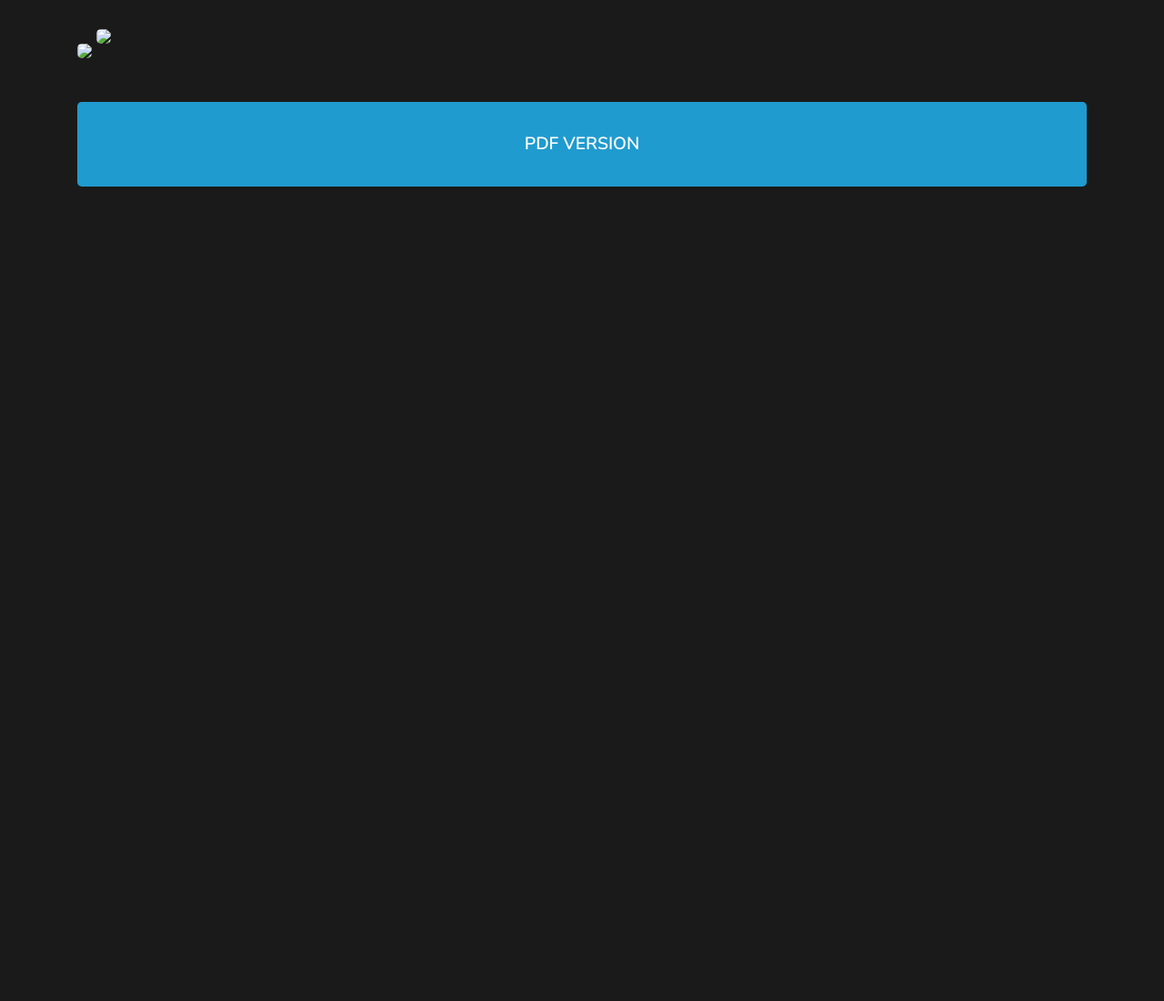
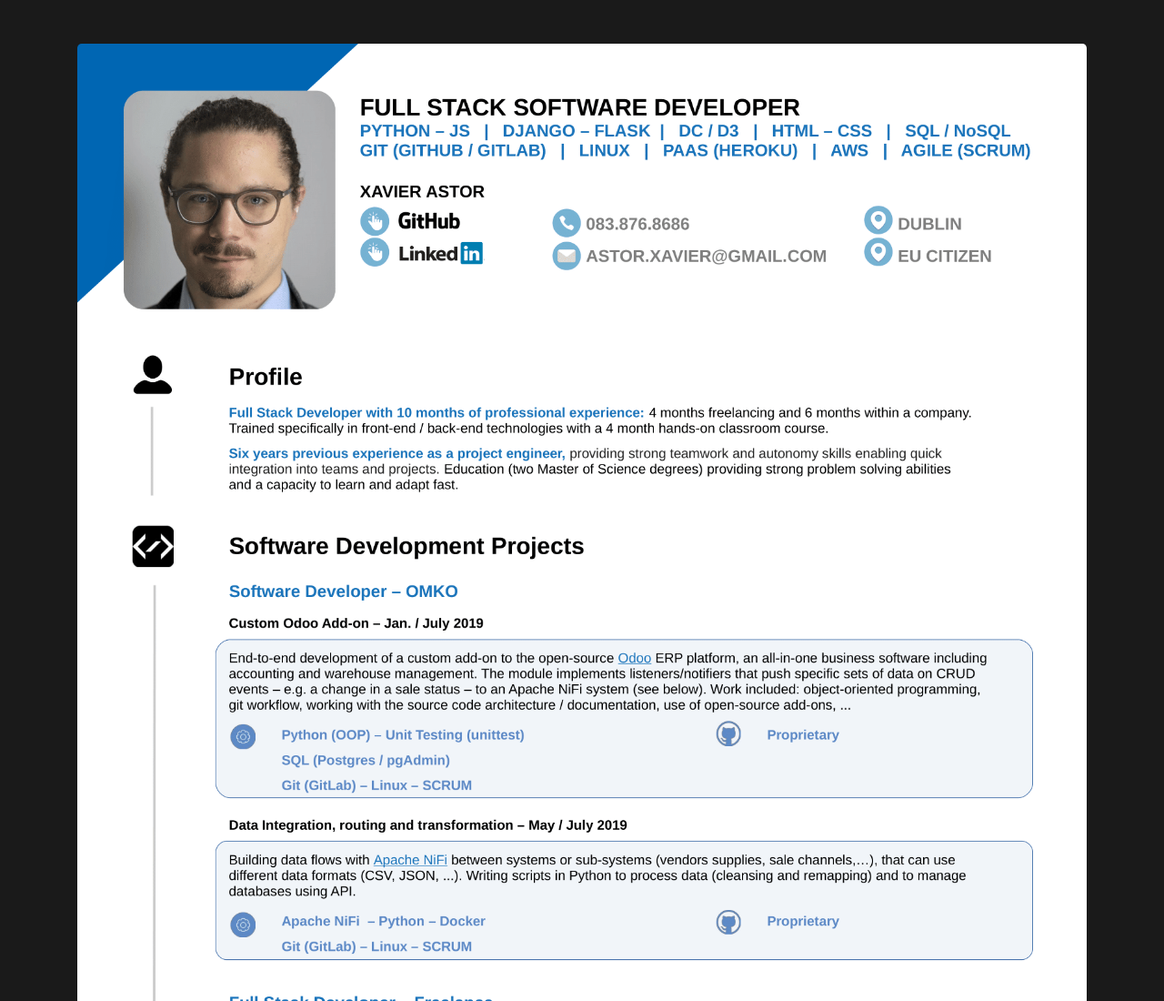
Before and after one commit to Xorast/Online-PDF-CV, a plain HTML site: page index.html in a window 1280 px wide. Shown: the top 1100 px of the page at 91% size. Before the commit the page ends 800 px from the top, so only its background shows below. Drawn offline with Linux system fonts and the light colour scheme.

Commit message:
Image names updated

```diff
--- a/index.html
+++ b/index.html
@@ -19,8 +19,8 @@
         <div class="row no-gutters">
             <div class="col-sm-12">
 
-            <img class="img-fluid rounded mt-5" src="static/img/CV-Full-Stack-Developer-Xavier-Astor-1.png"></img>
-            <img class="img-fluid rounded mt-3" src="static/img/CV-Full-Stack-Developer-Xavier-Astor-2.png"></img>
+            <img class="img-fluid rounded mt-5" src="static/img/CV-Full-Stack-Software-Developer-Xavier-Astor-1.png">
+            <img class="img-fluid rounded mt-3" src="static/img/CV-Full-Stack-Software-Developer-Xavier-Astor-2.png">
             <a href="static/pdf/CV-Full-Stack-Developer-Xavier-Astor.pdf"><button type="button" class="btn btn-info btn-lg btn-block txt-lg rounded my-5">PDF VERSION</button></a>
 
             </div>
```
